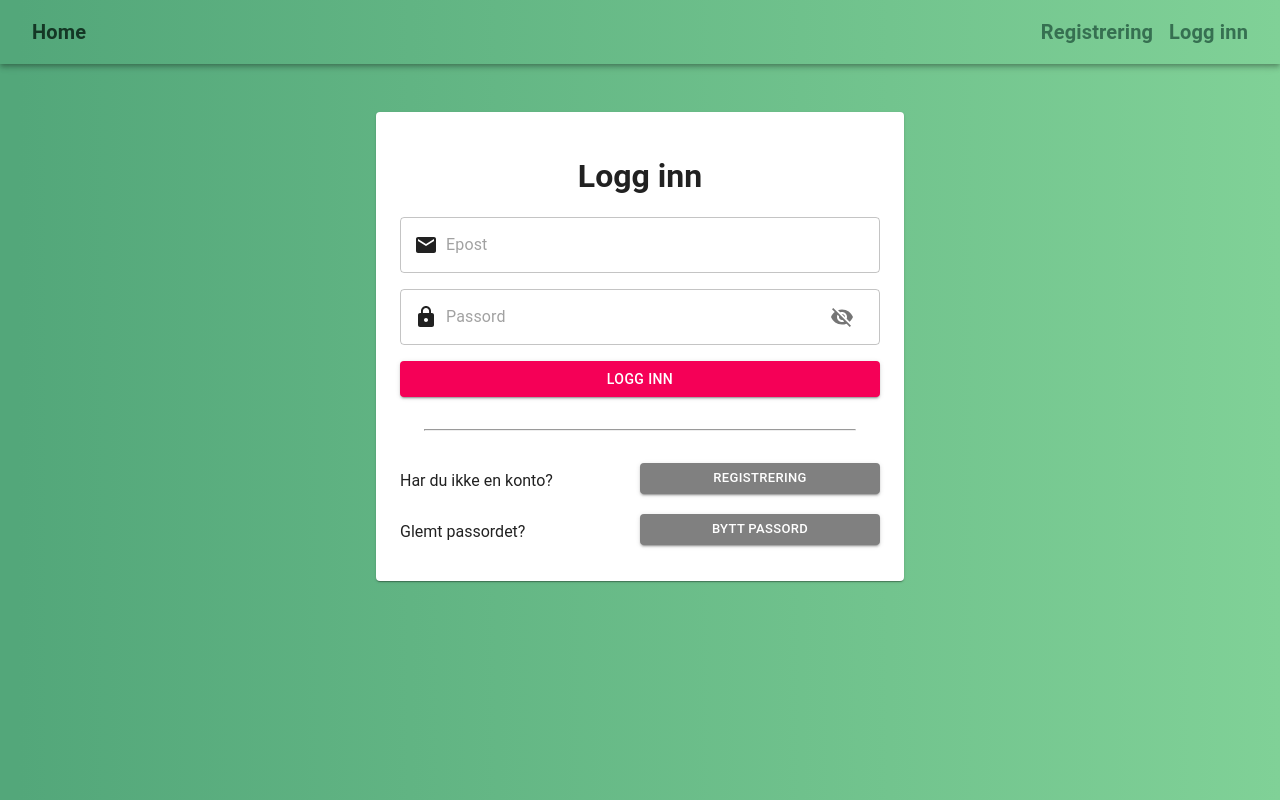
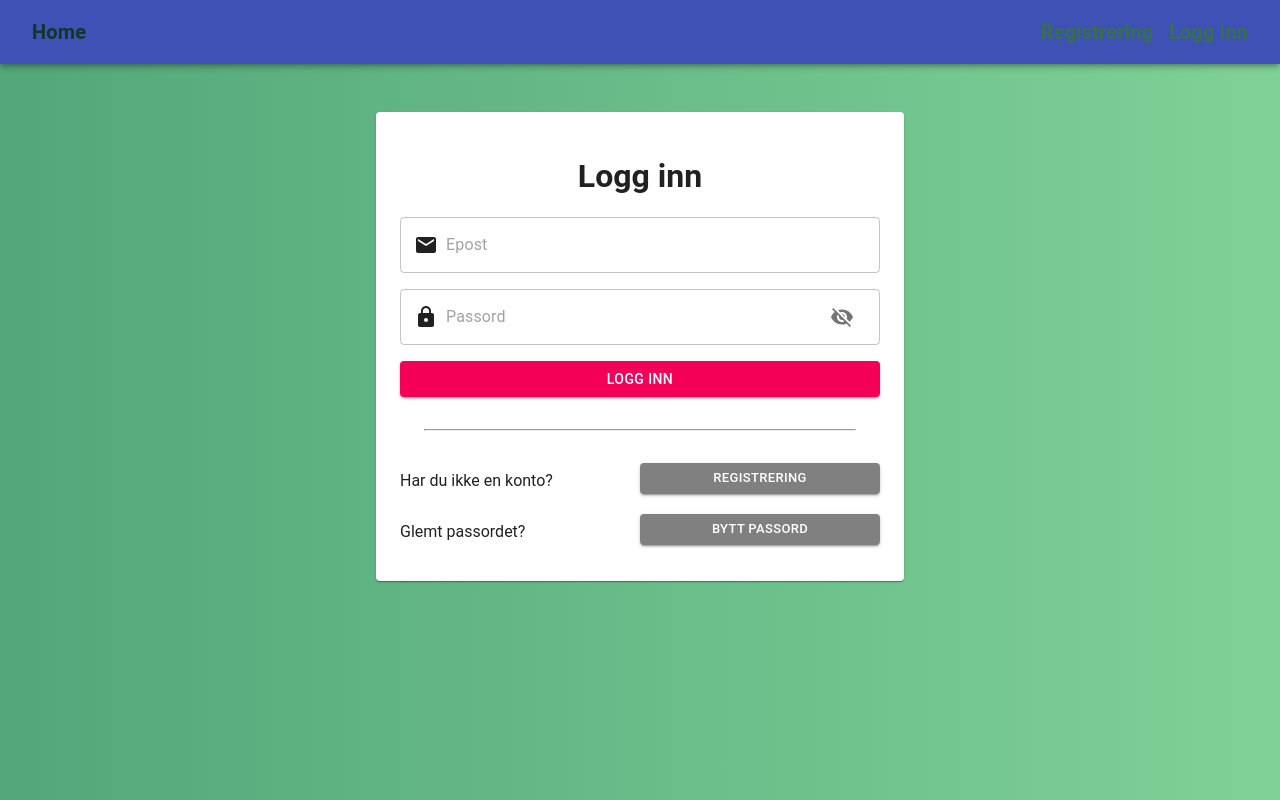
Before and after one commit to phajsi/LIM01, a React (Create React App) app in the folder frontend/: page /login in a window 1280 px wide. Built offline with nearby package versions, Linux system fonts and the light colour scheme.

Commit message:
Added a global gradient and changed favicon suffix

```diff
--- a/frontend/public/index.css
+++ /dev/null
@@ -1,3 +0,0 @@
-body {
-    background: linear-gradient(90deg, #53A77A 1.46%, #80D197 100%);
-}
--- a/frontend/public/index.html
+++ b/frontend/public/index.html
@@ -2,8 +2,17 @@
 <html lang="en">
   <head>
     <meta charset="utf-8" />
-    <link rel="icon" href="%PUBLIC_URL%/favicon.png" type="image/png" />
-    <link href="./index.css" />
+    <link rel="manifest" crossorigin="use-credentials" href="%PUBLIC_URL%/manifest.json" />
+    <!--
+      Notice the use of %PUBLIC_URL% in the tags above.
+      It will be replaced with the URL of the `public` folder during the build.
+      Only files inside the `public` folder can be referenced from the HTML.
+
+      Unlike "/favicon.ico" or "favicon.ico", "%PUBLIC_URL%/favicon.ico" will
+      work correctly both with client-side routing and a non-root public URL.
+      Learn how to configure a non-root public URL by running `npm run build`.
+    -->
+    <link rel="icon" href="%PUBLIC_URL%/favicon.ico" type="image/png" />
     <meta name="viewport" content="width=device-width, initial-scale=1" />
     <meta name="theme-color" content="#000000" />
     <meta
@@ -15,19 +24,9 @@
       manifest.json provides metadata used when your web app is installed on a
       user's mobile device or desktop. See https://developers.google.com/web/fundamentals/web-app-manifest/
     -->
-    <link rel="manifest" href="%PUBLIC_URL%/manifest.json" />
-    <!--
-      Notice the use of %PUBLIC_URL% in the tags above.
-      It will be replaced with the URL of the `public` folder during the build.
-      Only files inside the `public` folder can be referenced from the HTML.
-
-      Unlike "/favicon.ico" or "favicon.ico", "%PUBLIC_URL%/favicon.ico" will
-      work correctly both with client-side routing and a non-root public URL.
-      Learn how to configure a non-root public URL by running `npm run build`.
-    -->
     <title>DiPICKLE</title>
   </head>
-  <body style="margin: 0px">
+  <body style="margin: 0px; background: linear-gradient(90deg, #53A77A 1.46%, #80D197 100%)">
     <noscript>You need to enable JavaScript to run this app.</noscript>
     <div id="root"></div>
     <!--
--- a/frontend/src/components/Navbar/styles.js
+++ b/frontend/src/components/Navbar/styles.js
@@ -1,9 +1,7 @@
 import { makeStyles } from '@material-ui/core/styles';
 
 const useStyles = makeStyles((theme) => ({
-  root: {
-    background: 'linear-gradient(90deg, #53A77A 1.46%, #80D197 100%)',
-  },
+  root: {},
   menuButton: {
     marginRight: theme.spacing(2),
   },
--- a/frontend/src/containers/Login/Login.js
+++ b/frontend/src/containers/Login/Login.js
@@ -20,7 +20,6 @@ const useStyles = makeStyles((theme) => ({
   root: {
     alignItems: 'center',
     height: '100vh',
-    background: 'linear-gradient(90deg, #53A77A 1.46%, #80D197 100%)',
     flexDirection: 'column',
     padding: theme.spacing(3),
     fontFamily: 'roboto, helvetica, arial, sansSerif',
--- a/frontend/src/containers/Signup.js
+++ b/frontend/src/containers/Signup.js
@@ -18,7 +18,6 @@ const useStyles = makeStyles((theme) => ({
   root: {
     alignItems: 'center',
     height: '100vh',
-    background: 'linear-gradient(90deg, #53A77A 1.46%, #80D197 100%)',
     flexDirection: 'column',
     padding: theme.spacing(3),
     fontFamily: 'roboto, helvetica, arial, sansSerif',
--- a/frontend/src/hocs/Layout.js
+++ b/frontend/src/hocs/Layout.js
@@ -11,7 +11,6 @@ const useStyles = makeStyles(() => ({
     height: '100vh',
     display: 'flex',
     flexDirection: 'column',
-    background: 'linear-gradient(90deg, #53A77A 1.46%, #80D197 100%)',
   },
 }));
 
```
Also changed, not shown: frontend/public/favicon.png (deleted), frontend/public/manifest.json, 1 other file (tests, documents, lock files or other folders).
